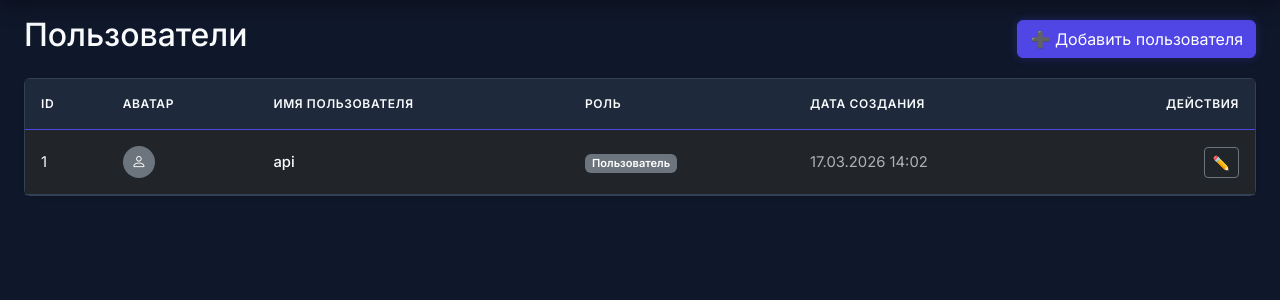
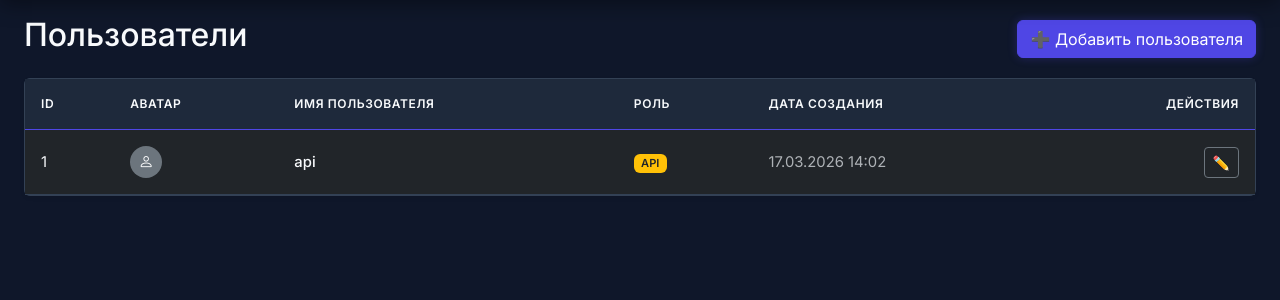
Before and after one commit to r3g3n/crm_app, a Flask app: page /users in a window 1280 px wide. Shown: the part 67-367 px from the top of the page. Run offline with Flask 3, Linux system fonts and the light colour scheme; the visitor is signed in with stand-in values (Sample User, id 1); data comes from the database, SQL or seed files in the repository; some libraries are stand-ins or nearby versions.

Commit message:
Add API role to user form and user list

```diff
--- a/templates/user_form.html
+++ b/templates/user_form.html
@@ -21,6 +21,7 @@
               <option value="user" {% if not user or user.role == 'user' %}selected{% endif %}>Пользователь</option>
               <option value="restricted" {% if user and user.role == 'restricted' %}selected{% endif %}>Менеджер</option>
               <option value="admin" {% if user and user.role == 'admin' %}selected{% endif %}>Администратор</option>
+              <option value="api" {% if user and user.role == 'api' %}selected{% endif %}>API</option>
             </select>
           </div>
 
--- a/templates/users_list.html
+++ b/templates/users_list.html
@@ -39,6 +39,8 @@
             <span class="badge bg-primary">Администратор</span>
             {% elif user.role == 'restricted' %}
             <span class="badge bg-info text-dark">Менеджер</span>
+            {% elif user.role == 'api' %}
+            <span class="badge bg-warning text-dark">API</span>
             {% else %}
             <span class="badge bg-secondary">Пользователь</span>
             {% endif %}
```
